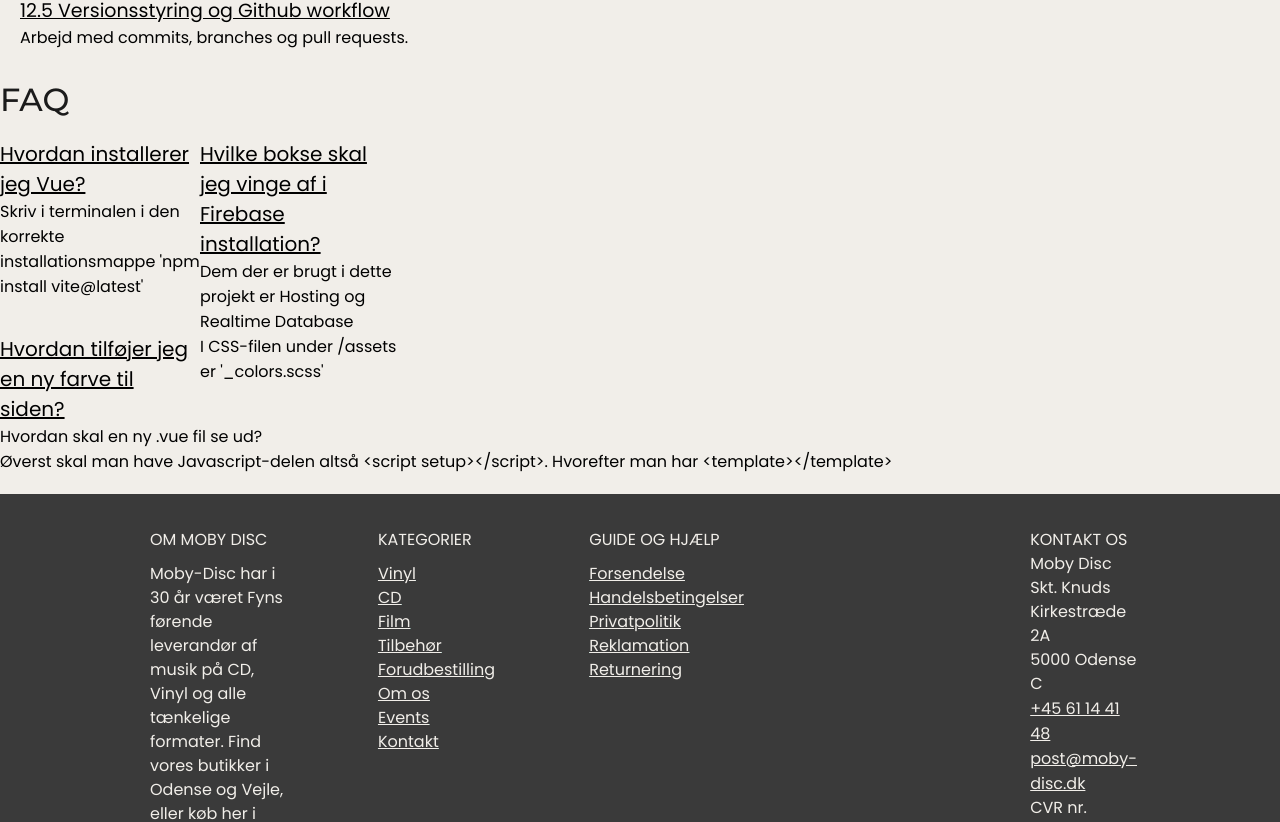
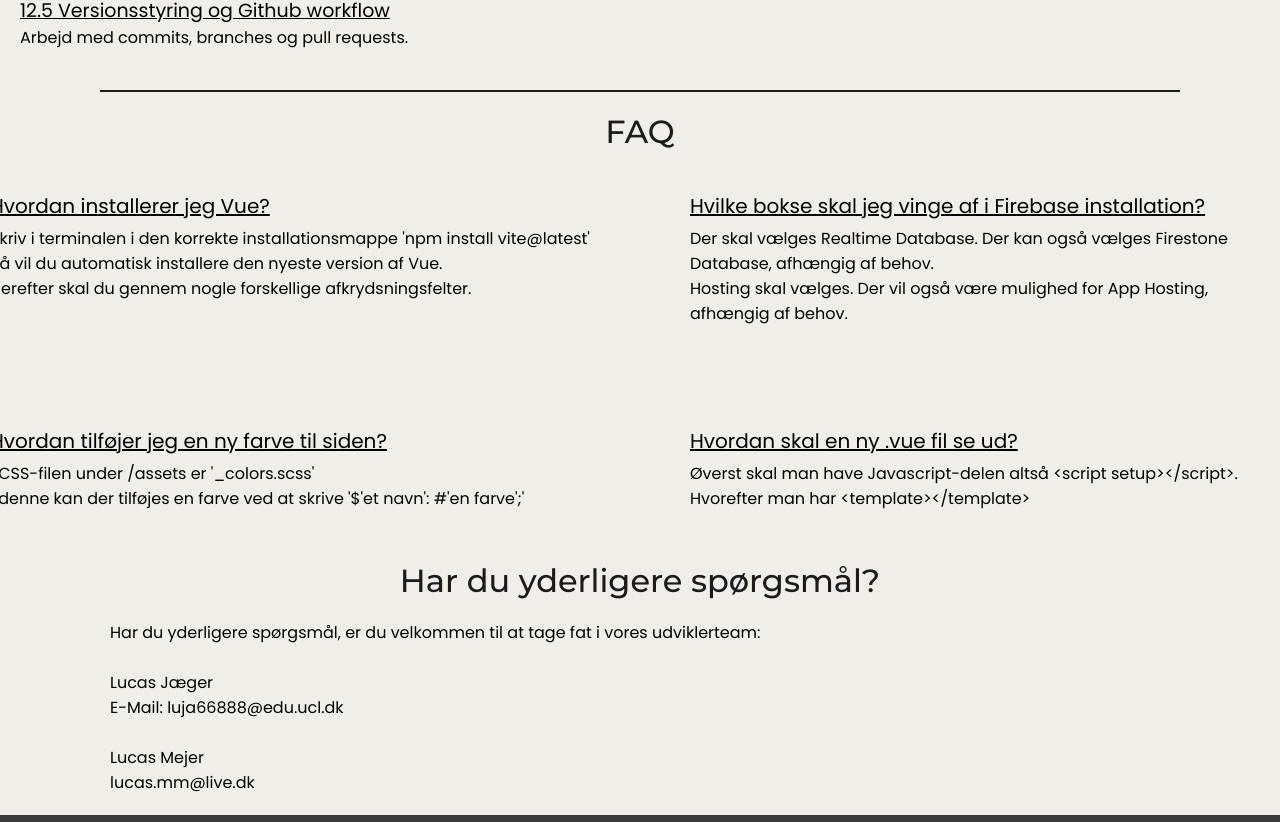
Before and after one commit to LucasMejer/eksamen3sem, a Vue app: page /brugermanual in a window 1280 px wide. Shown: the part 5509-6331 px from the top of the page. Built offline with nearby package versions, Linux system fonts and the light colour scheme.

Commit message:
Rettelser

```diff
--- a/src/assets/main.scss
+++ b/src/assets/main.scss
@@ -557,6 +557,9 @@ hr{
   a{
     color: colors.$white;
     text-decoration: none;
+    &:hover {
+      color: colors.$turquoise;
+    }
   }
 }
 
@@ -1329,15 +1332,33 @@ hr{
   line-height: 1.5;
 }
 
+.faq__section h2 {
+    display: flex;
+    justify-content: center;
+    margin-top: 20px;
+  }
+
+
+
+.faq__boxes {
+    display: grid;
+    grid-template-columns: repeat(2, 600px);
+    gap: 100px;
+    margin-top: 20px;
+    justify-content: center;
+}
+
 .faq__boxes h3 {
   font-size: 20px;
   text-decoration: underline;
+  margin-bottom: 5px;
 }
 
-.faq__boxes {
-    display: grid;
-    grid-template-columns: 200px 200px;
-    grid-row: auto auto;
+.contact {
+  margin-top: 50px;
+  p {
+    margin-left: 110px;
+  }
 }
 
 //Nyhedsbrev Bar Forside
--- a/src/components/BrugerManual.vue
+++ b/src/components/BrugerManual.vue
@@ -205,24 +205,47 @@
 
         </div>
 
+            <hr class="eventhr"></hr>
+
        <div class="faq__section">
             <h2>FAQ</h2>
             <div class="faq__boxes">
+
                 <div>
                     <h3>Hvordan installerer jeg Vue?</h3>
                     <p>Skriv i terminalen i den korrekte installationsmappe 'npm install vite@latest'</p>
+                    <p>Så vil du automatisk installere den nyeste version af Vue.</p>
+                    <p>Herefter skal du gennem nogle forskellige afkrydsningsfelter.</p>
                 </div>
+
                 <div>
                     <h3>Hvilke bokse skal jeg vinge af i Firebase installation?</h3>
-                        <p>Dem der er brugt i dette projekt er Hosting og Realtime Database</p>
+                    <p>Der skal vælges Realtime Database. Der kan også vælges Firestone Database, afhængig af behov.</p>
+                    <p>Hosting skal vælges. Der vil også være mulighed for App Hosting, afhængig af behov.</p>
                 </div>
+
+                <div>
                     <h3>Hvordan tilføjer jeg en ny farve til siden?</h3>
                     <p>I CSS-filen under /assets er '_colors.scss'</p>
+                    <p>I denne kan der tilføjes en farve ved at skrive '$'et navn': #'en farve';'</p>
                 </div>
+
                 <div>
                     <h3>Hvordan skal en ny .vue fil se ud?</h3>
                     <p>Øverst skal man have Javascript-delen altså &lt;script setup&gt;&lt;/script&gt;. Hvorefter man har &lt;template&gt;&lt;/template&gt;</p>
                 </div>
+
+             </div>
+             <div class="contact">
+                <h2>Har du yderligere spørgsmål?</h2>
+                <p>Har du yderligere spørgsmål, er du velkommen til at tage fat i vores udviklerteam:</p>
+                <br>
+                <p>Lucas Jæger</p>
+                <p>E-Mail: luja66888@edu.ucl.dk</p>
+                <br>
+                <p>Lucas Mejer</p>
+                <p>lucas.mm@live.dk</p>
+            </div>
         </div>
     </div>
 </template>
```
Lines whose indentation alone changed are shown as unchanged.
